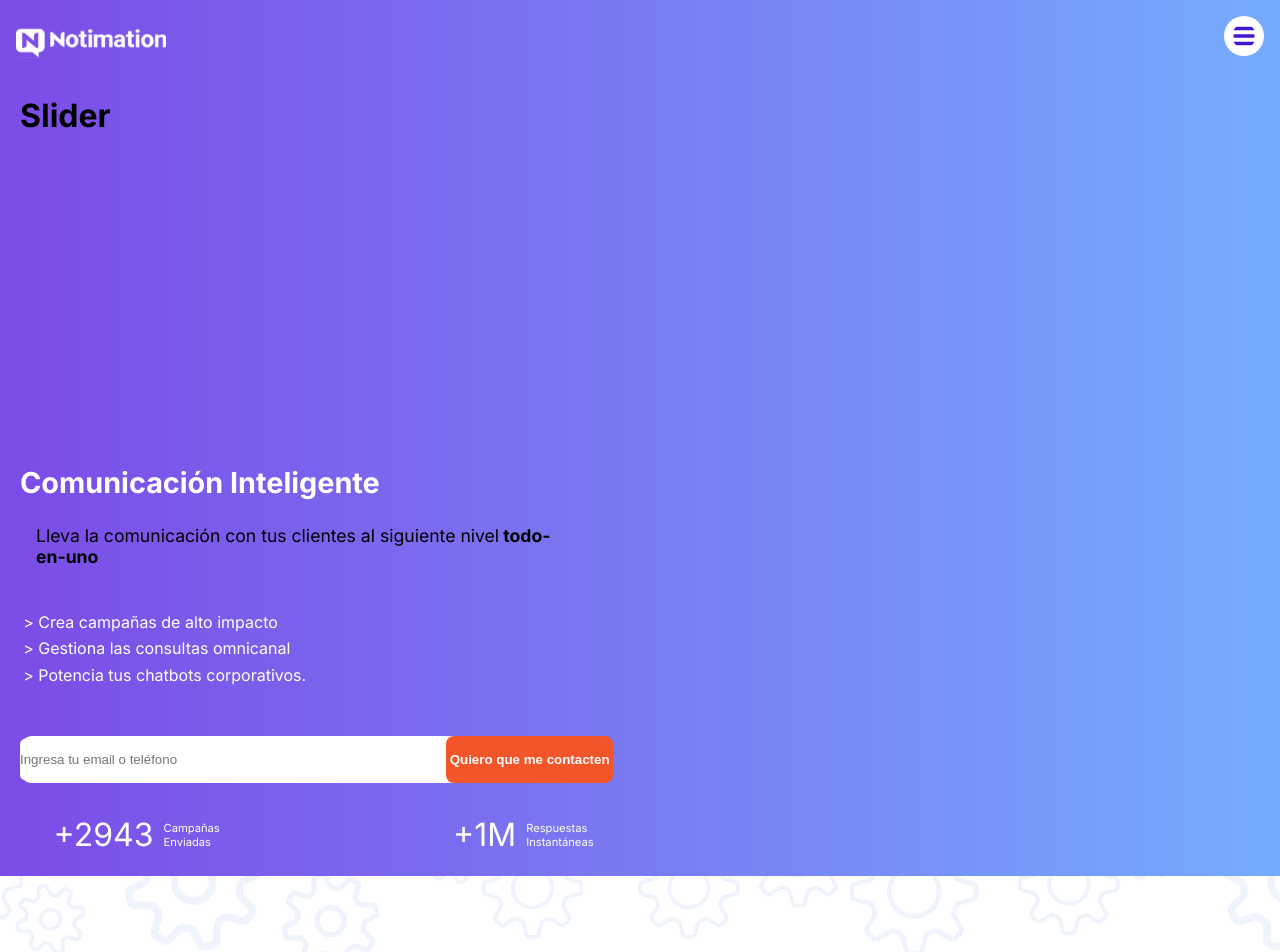
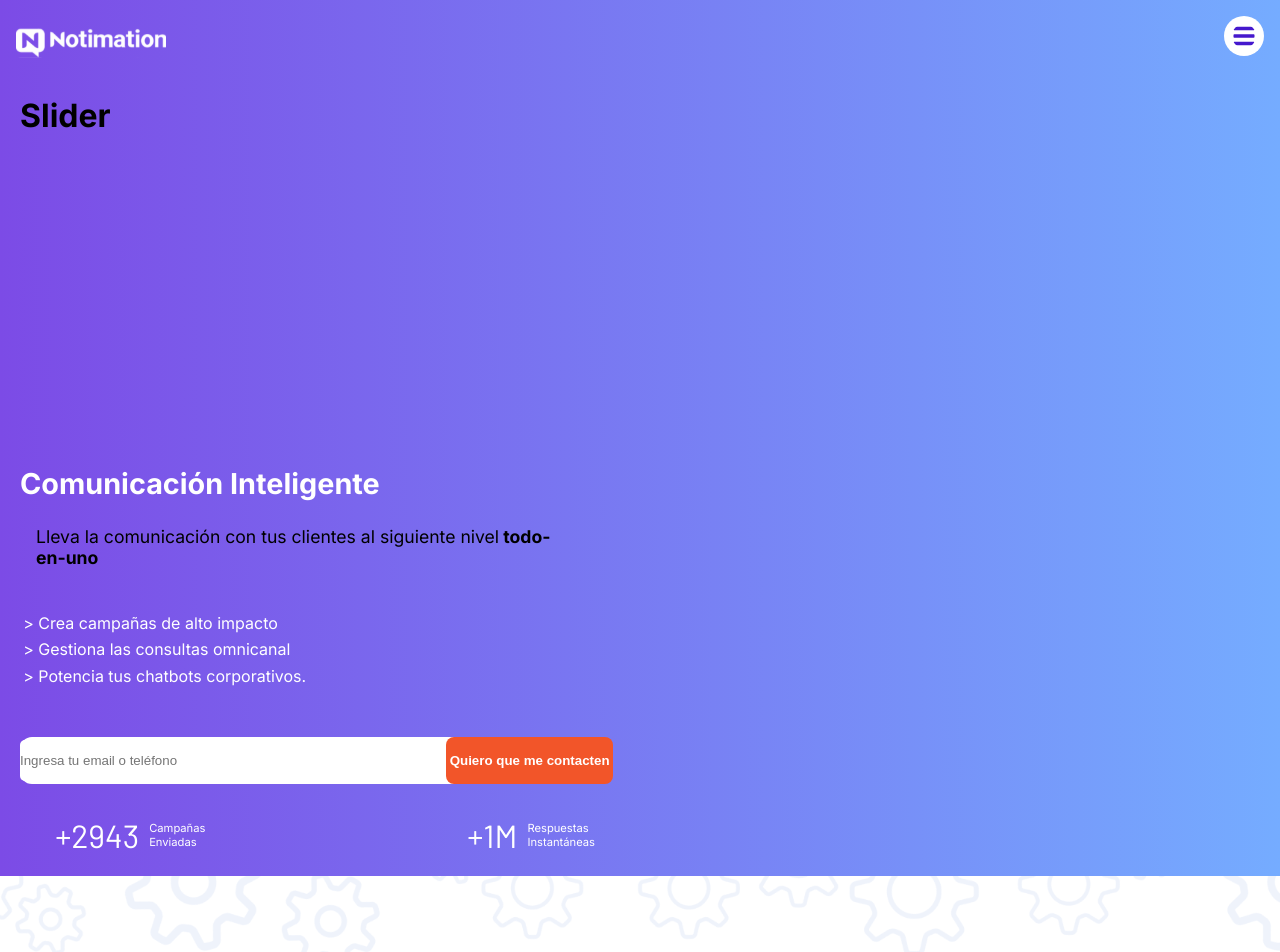
Before and after one commit to RumRage/landing-page, a Next.js app: page /home in a window 1280 px wide. Shown: the top 952 px of the page. Built offline with nearby package versions, Linux system fonts and the light colour scheme.

Commit message:
Add a new font

```diff
--- a/src/app/layout.tsx
+++ b/src/app/layout.tsx
@@ -1,5 +1,5 @@
 import type { Metadata } from "next";
-import { Inter } from "next/font/google";
+import { Inter, Barlow } from "next/font/google";
 
 import "../styles/globals.scss";
 
@@ -11,6 +11,9 @@ import Home from "./home/page";
 import Work from "./work/page";
 
 const inter = Inter({ subsets: ["latin"] });
+const barlow = Barlow({ weight: ["400", "700"], subsets: ["latin"] });
+
+export { inter, barlow };
 
 export const metadata: Metadata = {
   title: "Landing Page",
--- a/src/components/Stat/index.tsx
+++ b/src/components/Stat/index.tsx
@@ -1,5 +1,6 @@
 import React from "react";
 import styles from "./styles.module.scss";
+import { barlow } from "../../app/layout";
 
 interface StatProps {
   number_stat: string;
@@ -9,7 +10,7 @@ interface StatProps {
 const Stat: React.FC<StatProps> = ({ number_stat, title }) => {
   return (
     <div className={styles.section}>
-      <h1>{number_stat}</h1>
+      <h1 className={barlow.className}>{number_stat}</h1>
       <p>{title}</p>
     </div>
   );
```
